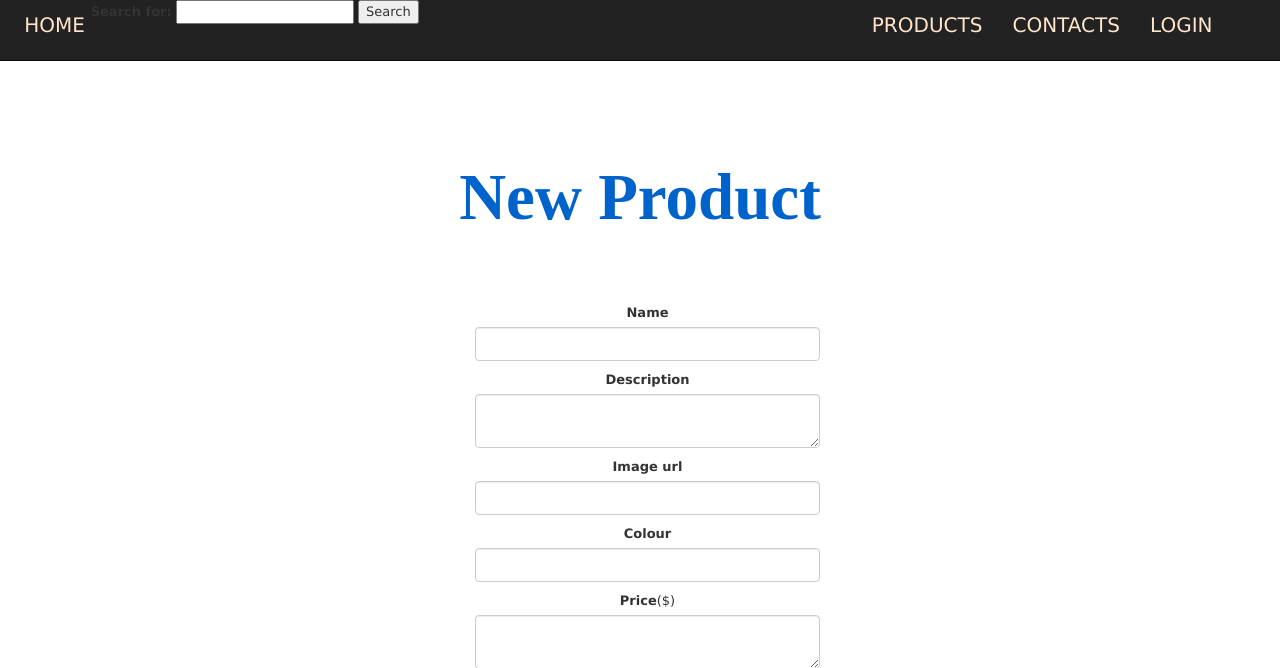
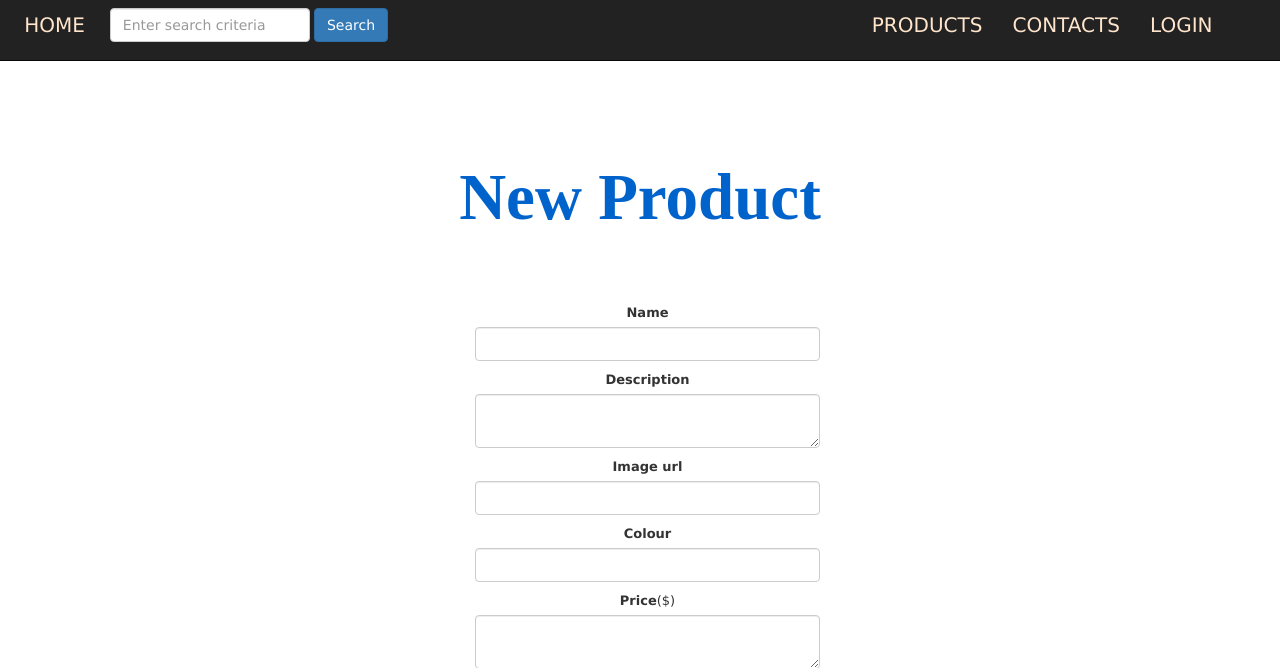
Before and after one commit to leannehardesty/FirstRailsApp, a Rails app: page /products/new in a window 1280 px wide. Shown: the top 668 px of the page. Run offline with Rails 7, Linux system fonts and the light colour scheme; style sheets or scripts are compiled from the project's sources; some libraries are stand-ins or nearby versions.

Commit message:
search fix june20

```diff
--- a/app/controllers/products_controller.rb
+++ b/app/controllers/products_controller.rb
@@ -5,81 +5,37 @@ class ProductsController < ApplicationController
   # GET /products
   # GET /products.json
 
-  #def index
-
-    #if params[:q]
-        #search_term = params[:q]
-
-         #puts "byebug after search_term=params[:q]"
-        #byebug
-
-          #if Rails.env.production?
-
-              #@products = Product.where("name ILIKE ?", "%#{search_term}%")
-              #puts "byebug after @products assignation"
-              #byebug
 
 
 
+#def index
+  #if params[:q]
+    #search_term = params[:q]
 
-          #else
-              #@products = Product.where("name LIKE ?", "%#{search_term}%")
 
-          #end
-
+    #if Rails.env.production?
+        #@products = Product.where("name ILIKE ?", "%#{search_term}%")
     #else
-
-        #@products = Product.all
+        #@products = Product.where("name LIKE ?", "%#{search_term}%")
     #end
 
+
+  #else
+    #@products = Product.all
   #end
 
+
+#end
 
 def index
   if params[:q]
     search_term = params[:q]
-
-
-    if Rails.env.production?
-        @products = Product.where("name ILIKE ?", "%#{search_term}%")
-    else
-        @products = Product.where("name LIKE ?", "%#{search_term}%")
-    end
-
-
+    @products = Product.where("name ILIKE ?", "%#{search_term}%")
   else
     @products = Product.all
   end
-
-
 end
 
-
-
-
-
-
-#if params[:q]
-      #search_term = params[:q]
-          #@products = Product.where("name ilike ?", "%#{search_term}%")
-          #@products = Product.where("lower(name) like ?", "%#{params[:q].downcase}%")
-
-        #if Rails.env.development?
-          #@products = Product.where("name LIKE ?", "%#{search_term}%")
-        #else
-          #for Postgres / Production (Heroku)
-          #@products = Product.where("name ilike ?", "%#{search_term}%")
-          #@products = Product.where("LOWER(name) LIKE ?", "%#{search_term.downcase}%")
-
-          #@products = Product.where("lower(name) like ?", "%#{params[:q].downcase}%")
-          #@products = Product.where("lower(name) like ?", "lower(%#{search_term}%)")
-
-        #end
-
-    #else
-
-      #@products = Product.all
-    #end
 
 
     #logger.debug "@products before conditional: #{@products}"
--- a/app/views/layouts/application.html.erb
+++ b/app/views/layouts/application.html.erb
@@ -80,21 +80,18 @@
         </ul>
 
 
-<!--
-        <div class="form-inline searchform"> <%= form_tag("/products", method: "get") do %>
-              <%= text_field_tag :q, nil, class: "form-control", placeholder: "Enter search criteria"  %>
+        <div class="navbar-form navbar-left">
+          <%= form_tag("/products", method: "get") do %>
+            <%= label_tag(:q, "") %>
+            <%= text_field_tag :q, nil, class: "form-control", placeholder: "Enter search criteria"  %>
+            <%= submit_tag "Search", class:"btn btn-primary" %>
+          <% end %>
 
-              <%= submit_tag "Search", class:"btn btn-primary" %>
 
-              <% end %>
         </div>
 
-        -->
-      <%= form_tag("/products", method: "get") do %>
-        <%= label_tag(:q, "Search for:") %>
-        <%= text_field_tag(:q) %>
-        <%= submit_tag("Search") %>
-      <% end %>
+
+
 
 
 
```
